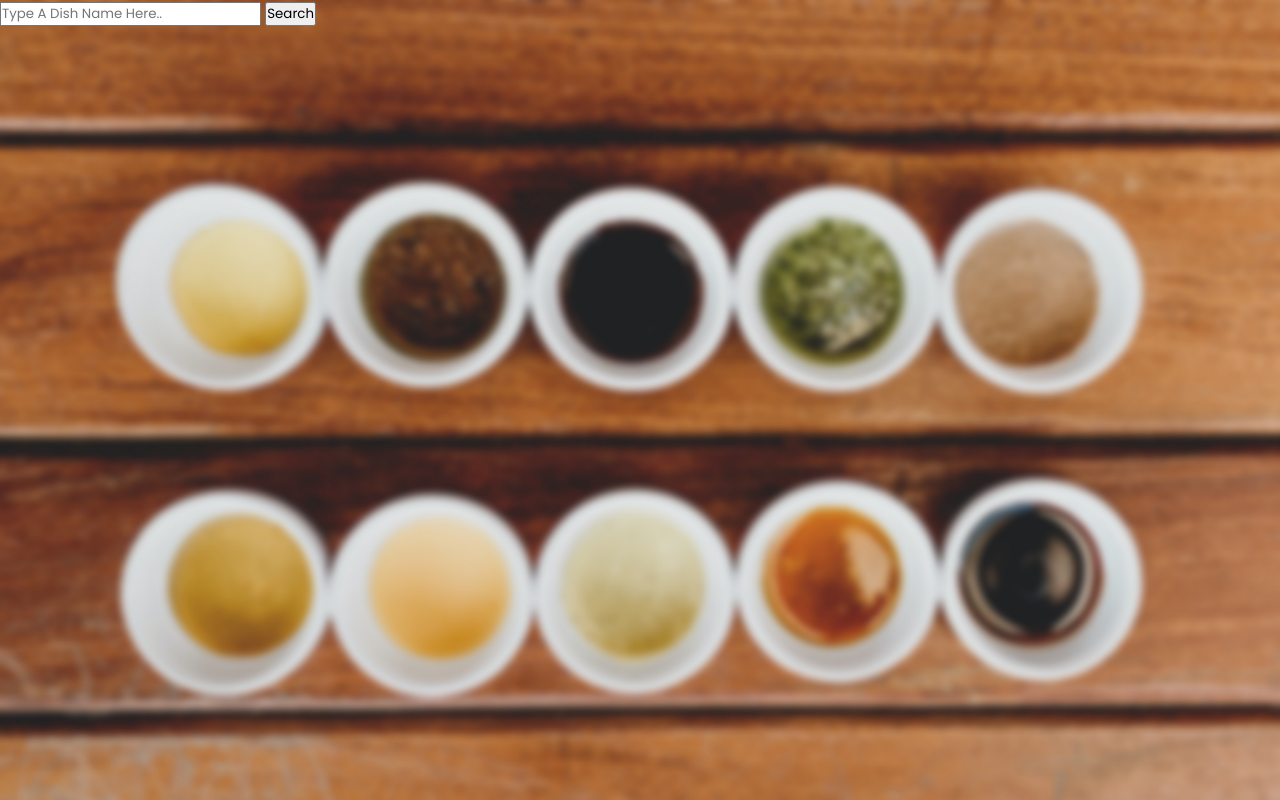
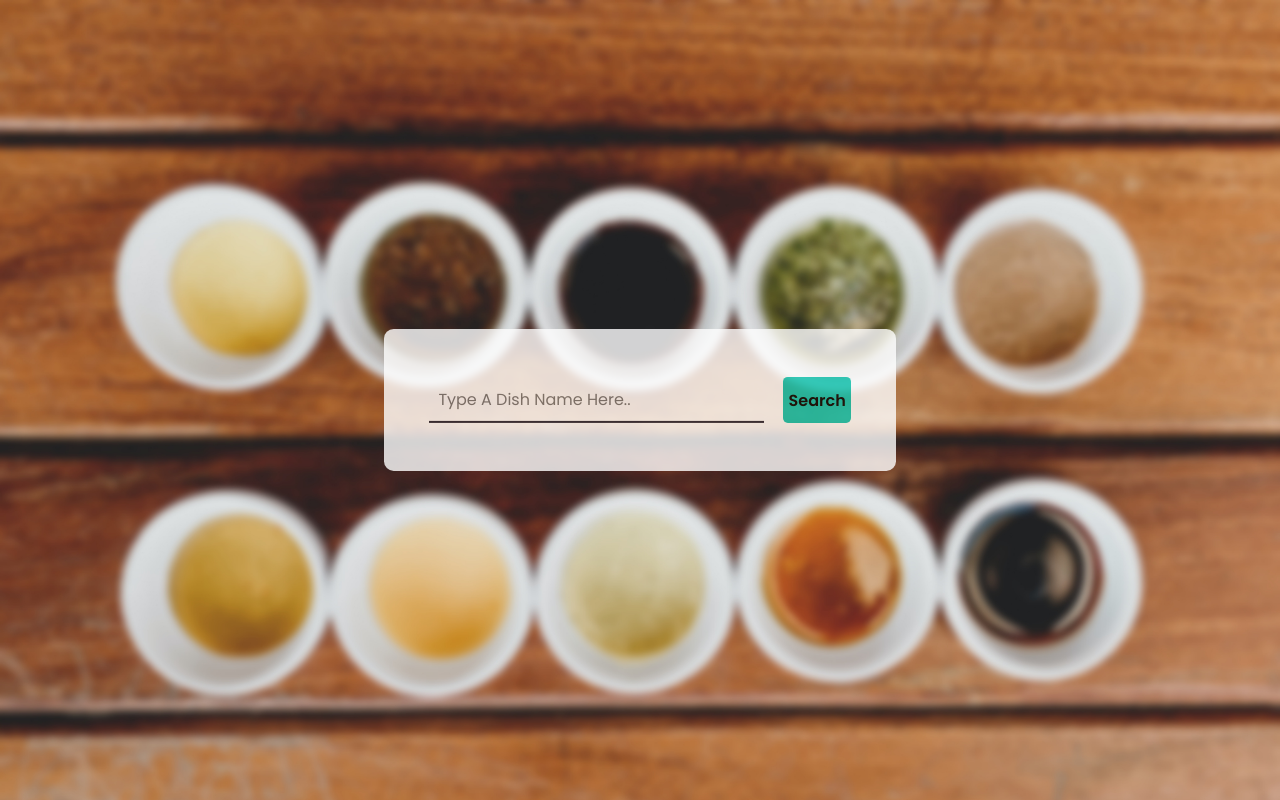
Before and after one commit to a-prem7/recipe_app, a plain HTML site: page index.html in a window 1280 px wide. Drawn offline with Linux system fonts and the light colour scheme.

Commit message:
adds styling for container

```diff
--- a/css/style.css
+++ b/css/style.css
@@ -11,3 +11,36 @@
     background-size:cover;
 
   }
+  .container {
+    background-color: #ffffff;
+    font-size: 16px;
+    padding: 3em 2.8em;
+    width: 90vw;
+    max-width: 32em;
+    position: absolute;
+    transform: translate(-50%, -50%);
+    left: 50%;
+    top: 50%;
+    border-radius: 0.6em;
+    opacity: 0.8;
+  }
+  .search-container {
+    width: 100%;
+    display: grid;
+    grid-template-columns: 9fr 3fr;
+    gap: 1.2em;
+  }
+  .search-container input {
+    font-size: 1em;
+    padding: 0.6em;
+    border: none;
+    outline: none;
+    border-bottom: 2px solid #202030;
+  }
+  .search-container button {
+    font-size: 1em;
+    background-color: #0cc4af;
+    border: none;
+    font-weight: 600;
+    border-radius: 0.3em;
+  }
```
